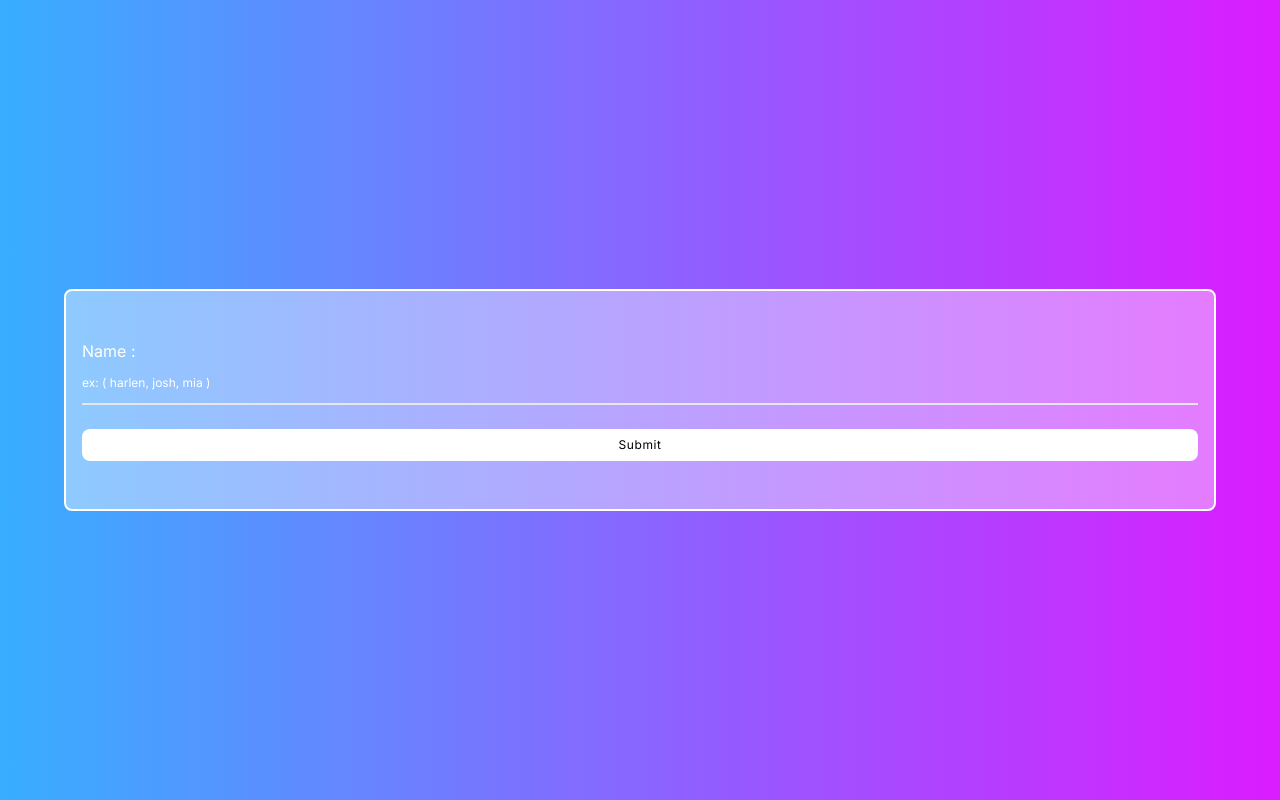
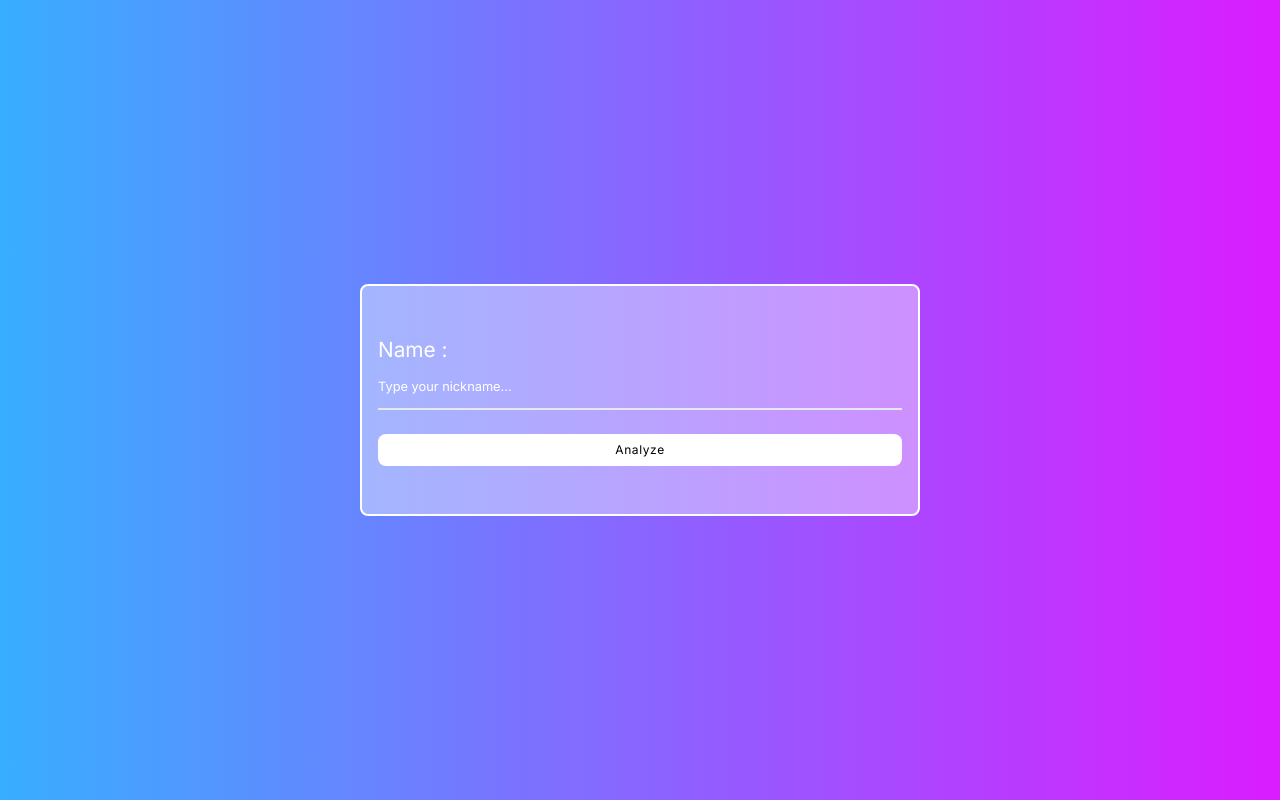
Before and after one commit to dimasrisky/GendReveal, a React (Vite) app: page /form in a window 1280 px wide. Built offline with nearby package versions, Linux system fonts and the light colour scheme.

Commit message:
fixing on Form page

```diff
--- a/src/pages/Form.jsx
+++ b/src/pages/Form.jsx
@@ -1,17 +1,23 @@
 import { useState } from "react"
-import { Link } from "react-router-dom"
+import { useNavigate } from "react-router-dom"
 
 const Form = () => {
+  const navigate = useNavigate()
   const [ inputUsername, setInputUsername ] = useState()
 
+  function analyzeGender(event){
+    event.preventDefault()
+    navigate(`/results/${inputUsername}`)
+  }
+
   return (
-    <main className='w-[100vw] h-[100vh] flex justify-center items-center bg-gradient-to-r from-primary-blue to-primary-pink text-white font-inter'>
-      <form className='w-[90%] bg-white bg-opacity-[40%] border-2 border-white rounded-[0.5rem] flex flex-col gap-[1.5rem] py-[3rem] px-[1rem]'>
+    <main onSubmit={analyzeGender} className='w-[100vw] h-[100vh] flex justify-center items-center bg-gradient-to-r from-primary-blue to-primary-pink text-white font-inter'>
+      <form className='w-[90%] md:max-w-[35rem] bg-white bg-opacity-[40%] border-2 border-white rounded-[0.5rem] flex flex-col gap-[1.5rem] py-[3rem] px-[1rem]'>
         <div className="flex flex-col">
-          <label htmlFor="username">Name :</label>
-          <input type="text" className="bg-transparent border-b-2 text-xs py-3 text-white outline-none placeholder:text-white" placeholder="ex: ( harlen, josh, mia )" value={inputUsername} onChange={( event ) => setInputUsername(event.target.value)} required/>
+          <label htmlFor="username" className="md:text-[1.3rem]">Name :</label>
+          <input type="text" className="bg-transparent border-b-2 text-[0.8rem] py-3 text-white outline-none placeholder:text-white" placeholder="Type your nickname..." value={inputUsername} onChange={( event ) => setInputUsername(event.target.value)} required/>
         </div>
-        <Link to={`/results/${inputUsername}`} className="w-full bg-white hover:bg-slate-50 text-black text-center text-xs tracking-wider py-2 rounded-[0.5rem]">Submit</Link>
+        <button type="submit" className="w-full bg-white hover:bg-slate-50 text-black text-center text-xs tracking-wider py-2 rounded-[0.5rem]">Analyze</button>
       </form>
     </main>
   )
```
